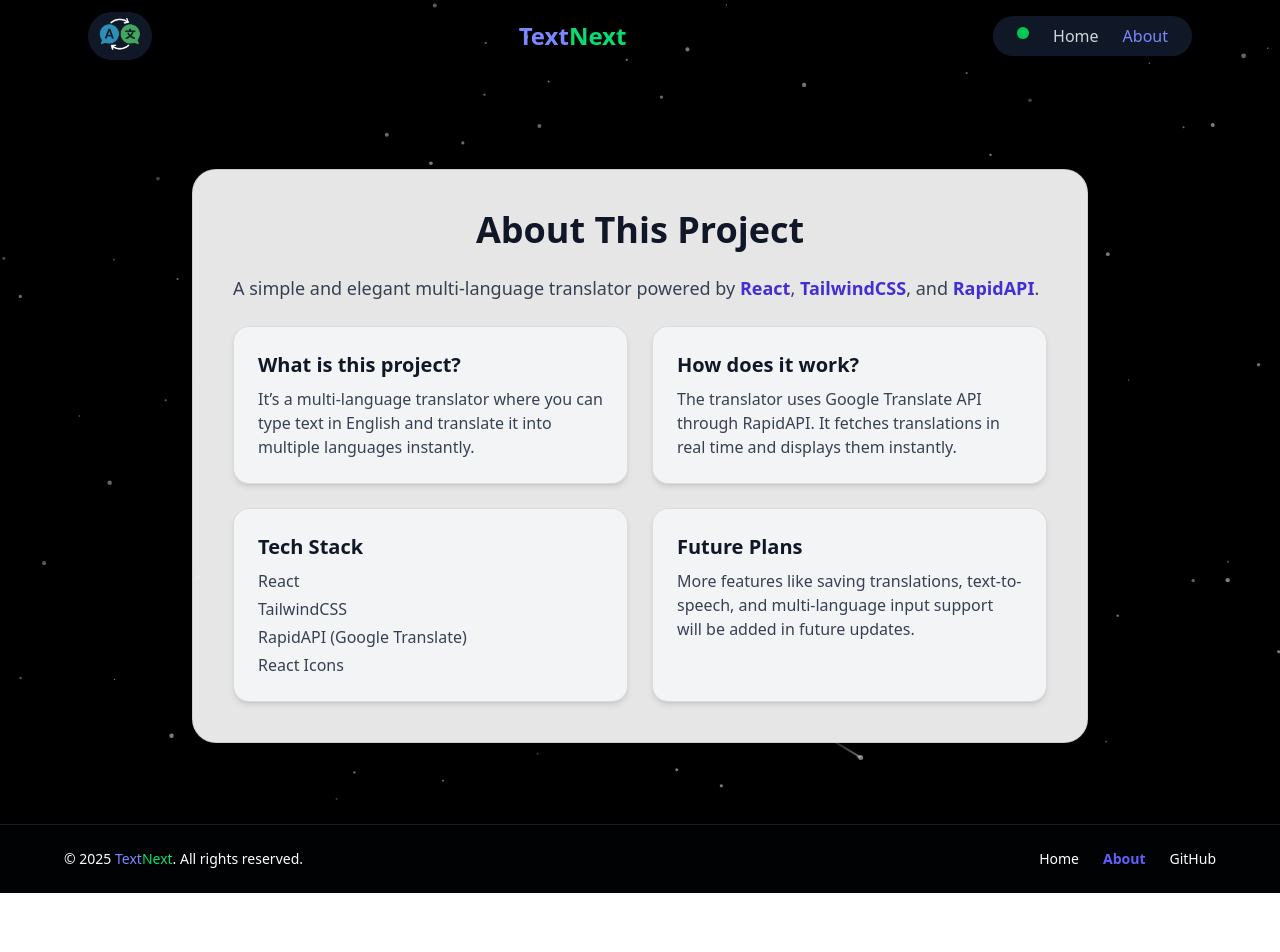
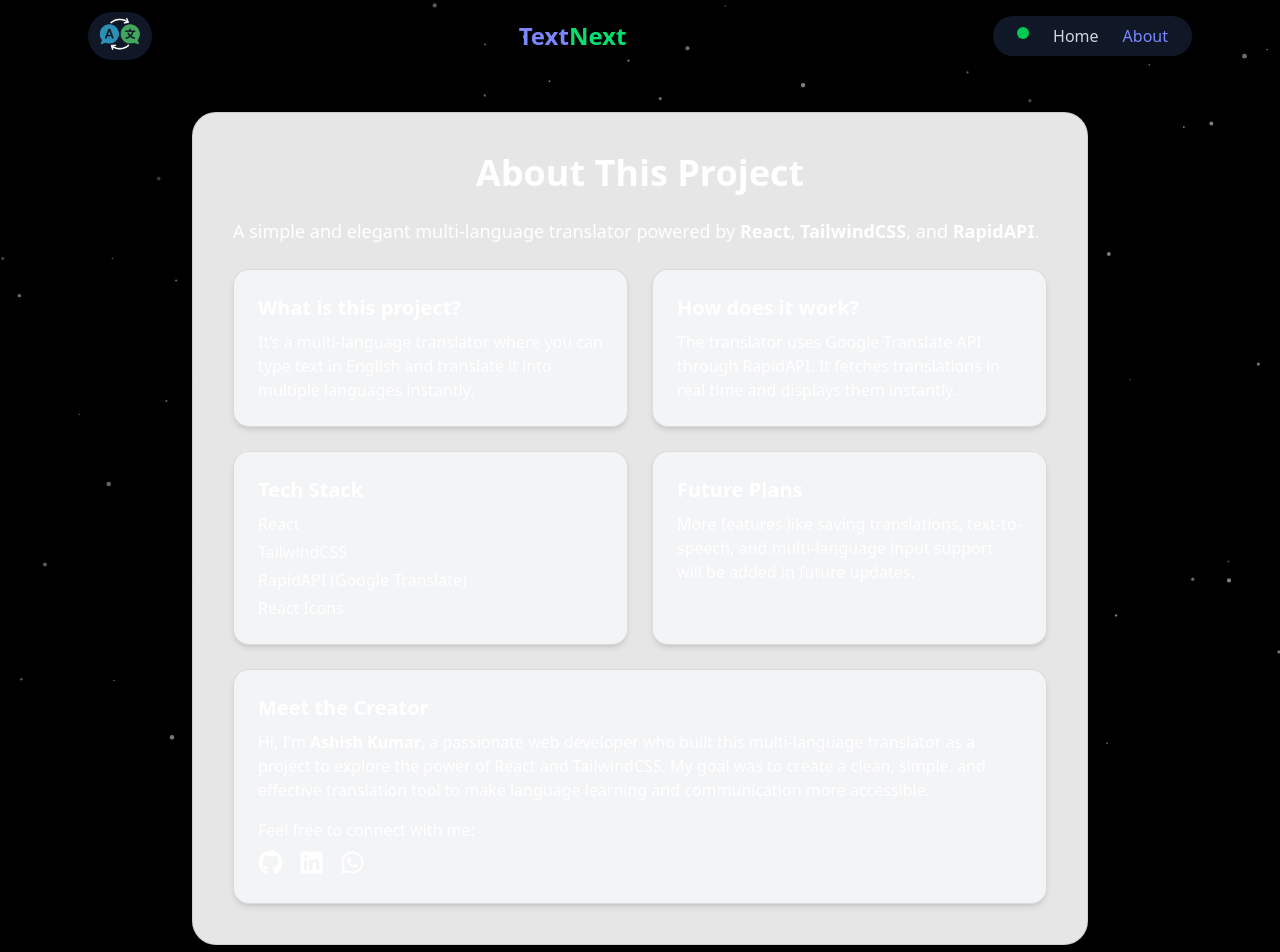
Before and after one commit to Ashish27KUMAR/TextNext, a React (Vite) app: page /about in a window 1280 px wide. Shown: the top 952 px of the page. Before the commit the page ends 893 px from the top, so only its background shows below. Built offline with nearby package versions, Linux system fonts and the light colour scheme.

Commit message:
About updated

```diff
--- a/src/App.jsx
+++ b/src/App.jsx
@@ -28,6 +28,11 @@
   useEffect(() => {
     document.documentElement.classList.add("dark");
   }, []);
+
+  // Scroll to top on location change
+  useEffect(() => {
+    window.scrollTo(0, 0);
+  }, [location]);
 
   // Page transition variants with ease-in-out
   const pageVariants = {
--- a/src/components/About.jsx
+++ b/src/components/About.jsx
@@ -1,4 +1,4 @@
-import React from "react";
+import { FaGithub, FaLinkedin, FaEnvelope, FaWhatsapp } from "react-icons/fa";
 
 const About = () => {
   return (
@@ -10,23 +10,17 @@
         p-6 md:p-10 space-y-6 w-full max-w-4xl text-left transition-colors duration-500"
       >
         {/* Title */}
-        <h1 className="text-3xl md:text-4xl flex justify-center font-bold text-gray-900 dark:text-indigo-400">
+        <h1 className="text-3xl md:text-4xl flex justify-center font-bold dark:text-indigo-400">
           About This Project
         </h1>
-        <p className="text-gray-700 dark:text-gray-300 text-lg">
+        <p className="dark:text-gray-300 text-lg">
           A simple and elegant multi-language translator powered by{" "}
-          <span className="font-semibold text-indigo-700 dark:text-indigo-400">
-            React
-          </span>
-          ,{" "}
-          <span className="font-semibold text-indigo-700 dark:text-indigo-400">
+          <span className="font-semibold dark:text-indigo-400">React</span>,{" "}
+          <span className="font-semibold dark:text-indigo-400">
             TailwindCSS
           </span>
           , and{" "}
-          <span className="font-semibold text-indigo-700 dark:text-indigo-400">
-            RapidAPI
-          </span>
-          .
+          <span className="font-semibold dark:text-indigo-400">RapidAPI</span>.
         </p>
 
         {/* Sections */}
@@ -36,10 +30,10 @@
             className="rounded-2xl bg-gray-100 dark:bg-gray-800/40
             backdrop-blur-lg p-6 shadow-md border border-black/10 dark:border-white/10"
           >
-            <h2 className="text-xl font-semibold text-gray-900 dark:text-white mb-2">
+            <h2 className="text-xl font-semibold dark:text-white mb-2">
               What is this project?
             </h2>
-            <p className="text-gray-700 dark:text-gray-300">
+            <p className="dark:text-gray-300">
               It’s a multi-language translator where you can type text in
               English and translate it into multiple languages instantly.
             </p>
@@ -50,10 +44,10 @@
             className="rounded-2xl bg-gray-100 dark:bg-gray-800/40
             backdrop-blur-lg p-6 shadow-md border border-black/10 dark:border-white/10"
           >
-            <h2 className="text-xl font-semibold text-gray-900 dark:text-white mb-2">
+            <h2 className="text-xl font-semibold dark:text-white mb-2">
               How does it work?
             </h2>
-            <p className="text-gray-700 dark:text-gray-300">
+            <p className="dark:text-gray-300">
               The translator uses Google Translate API through RapidAPI. It
               fetches translations in real time and displays them instantly.
             </p>
@@ -64,10 +58,10 @@
             className="rounded-2xl bg-gray-100 dark:bg-gray-800/40
             backdrop-blur-lg p-6 shadow-md border border-black/10 dark:border-white/10"
           >
-            <h2 className="text-xl font-semibold text-gray-900 dark:text-white mb-2">
+            <h2 className="text-xl font-semibold dark:text-white mb-2">
               Tech Stack
             </h2>
-            <ul className="text-gray-700 dark:text-gray-300 space-y-1">
+            <ul className="dark:text-gray-300 space-y-1">
               <li>React</li>
               <li>TailwindCSS</li>
               <li>RapidAPI (Google Translate)</li>
@@ -80,14 +74,68 @@
             className="rounded-2xl bg-gray-100 dark:bg-gray-800/40
             backdrop-blur-lg p-6 shadow-md border border-black/10 dark:border-white/10"
           >
-            <h2 className="text-xl font-semibold text-gray-900 dark:text-white mb-2">
+            <h2 className="text-xl font-semibold dark:text-white mb-2">
               Future Plans
             </h2>
-            <p className="text-gray-700 dark:text-gray-300">
+            <p className="dark:text-gray-300">
               More features like saving translations, text-to-speech, and
               multi-language input support will be added in future updates.
             </p>
           </div>
+        </div>
+
+        {/* Meet the Creator Section */}
+        <div
+          className="rounded-2xl bg-gray-100 dark:bg-gray-800/40
+          backdrop-blur-lg p-6 mt-6 shadow-md border border-black/10 dark:border-white/10"
+        >
+          <h2 className="text-xl font-semibold dark:text-white mb-2">
+            Meet the Creator
+          </h2>
+          <p className="dark:text-gray-300">
+            Hi, I'm{" "}
+            <span className="font-semibold dark:text-indigo-500">
+              Ashish Kumar
+            </span>
+            , a passionate web developer who built this multi-language
+            translator as a project to explore the power of React and
+            TailwindCSS. My goal was to create a clean, simple, and effective
+            translation tool to make language learning and communication more
+            accessible.
+          </p>
+          <p className="dark:text-indigo-400 mt-4">
+            Feel free to connect with me:
+          </p>
+          <ul className="dark:text-gray-300 space-y-1 mt-2 flex space-x-4">
+            <li>
+              <a
+                href="https://github.com/yourgithub"
+                target="_blank"
+                rel="noopener noreferrer"
+                className="hover:text-indigo-500"
+              >
+                <FaGithub className="hover:text-gray-500" size={25} />
+              </a>
+            </li>
+            <li>
+              <a
+                href="https://www.linkedin.com/in/yourlinkedin"
+                target="_blank"
+                rel="noopener noreferrer"
+                className="hover:text-indigo-500"
+              >
+                <FaLinkedin size={25} />
+              </a>
+            </li>
+            <li>
+              <a
+                href="mailto:your-email@example.com"
+                className="hover:text-indigo-500"
+              >
+                <FaWhatsapp className="hover:text-green-500" size={25} />
+              </a>
+            </li>
+          </ul>
         </div>
       </div>
     </div>
```
